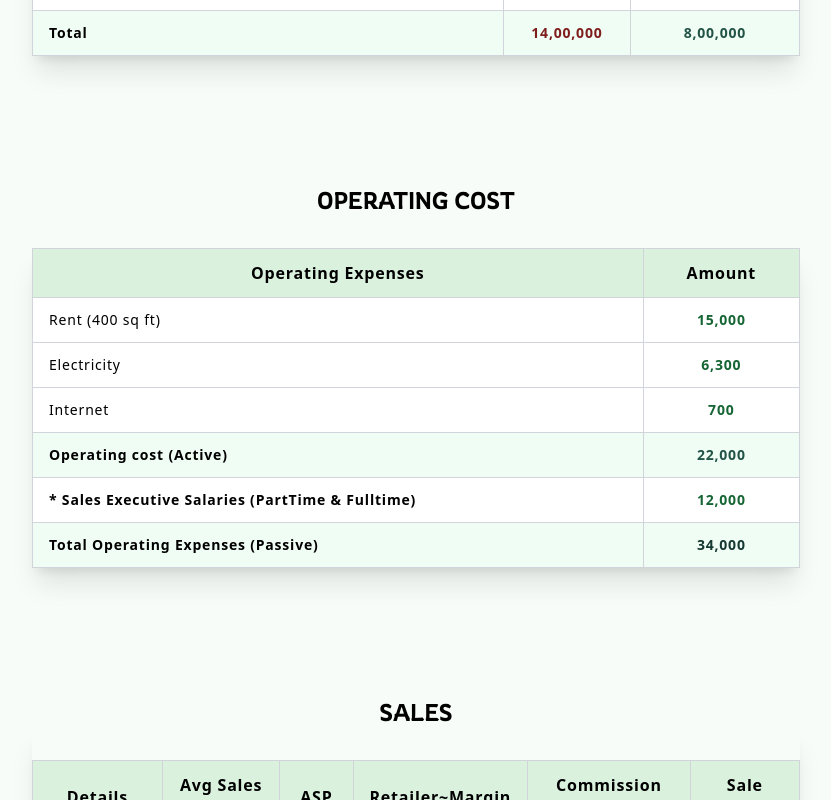
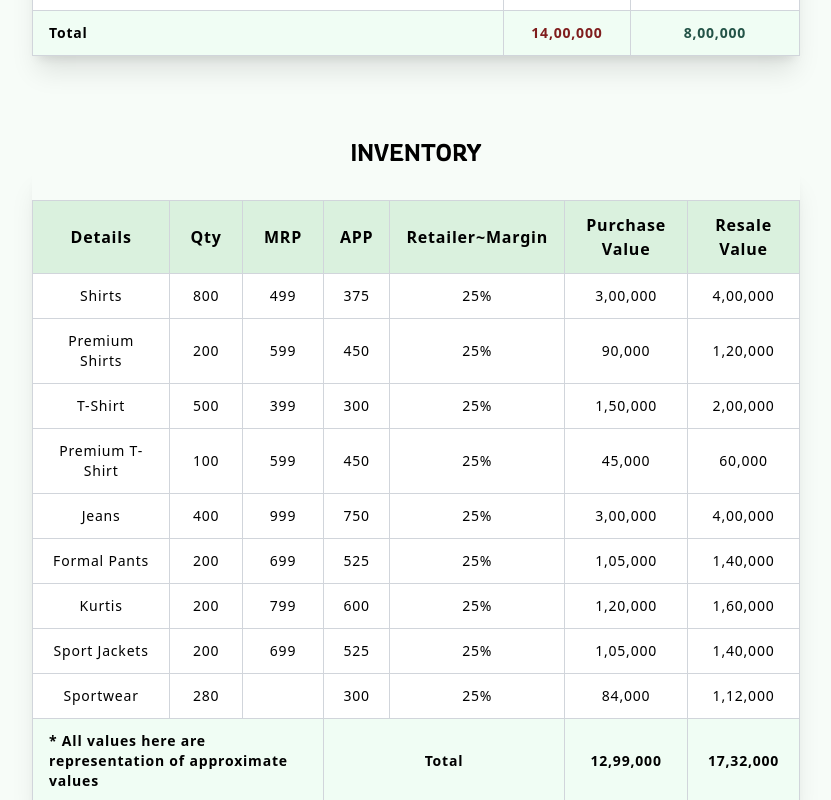
Before and after one commit to sandeshshinde30/voguevisionventures, a React (Vite) app: page / in a window 1280 px wide. Shown: the part 1200-2000 px from the top of the page, without its empty margins (224-1055 px from the left). Built offline with nearby package versions, Linux system fonts and the light colour scheme.

Commit message:
Inventory table added

```diff
--- a/src/components/footer.jsx
+++ b/src/components/footer.jsx
@@ -9,13 +9,16 @@ import { SlSocialYoutube } from "react-icons/sl";
 import { AiFillInstagram } from "react-icons/ai";
 import { FaFacebook, FaTwitter, FaYoutube, FaInstagram, FaUser, FaBars, FaTimes } from 'react-icons/fa';
 import { Link as RouterLink, useNavigate } from 'react-router-dom'; // Renamed to RouterLink
+import { useTranslation } from "react-i18next";
+export default function Footer(){
+    const {t} = useTranslation();
 
-export default function Footer(){
+
     return(
         <>
             <div className="rowdies flex flex-col lg:flex justify-center items-center pb-5">
                 <div className="">
-                   <h1 className="font-normal text-xl"> © 2025 VOGUE VISION VENTURES</h1>
+                   <h1 className="font-normal text-xl"> © {t("title")}</h1>
                 </div>
 
                 <div className="lg:mt-5 mt-3">
--- /dev/null
+++ b/src/components/inventory.jsx
@@ -0,0 +1,69 @@
+import React from "react";
+import "../css/header.css";
+import { useTranslation } from "react-i18next";
+export default function Inventory() {
+  const {t} = useTranslation();
+  const inventoryData = t("Inventory.inventoryData")
+
+  const totalCommissionOnPurchase = inventoryData
+    .reduce(
+      (acc, item) => acc + parseInt(item.commissionOnSale.replace(/,/g, "")),
+      0
+    )
+    .toLocaleString("en-IN");
+
+  const totalResaleValue = inventoryData
+    .reduce(
+      (acc, item) => acc + parseInt(item.saleValue.replace(/,/g, "")),
+      0
+    )
+    .toLocaleString("en-IN");
+
+  return (
+    <>
+      <div>
+        <div>
+          <h1 className="rowdies2 lg:text-2xl text-xl text-center">{t("Inventory.title")}</h1>
+        </div>
+        <div className="flex w-full h-full items-center justify-center">
+          {/* Add horizontal scrolling */}
+          <div className="overflow-x-auto w-[85%] shadow-xl lg:w-3/5">
+            <table className="mt-8 w-full  bg-white  tracking-wider">
+              <thead className="bg-lighter-green text-md">
+                <tr>
+                  <th className="border border-gray-300 px-4 py-3">{t("Inventory.columnTitle.col_1")}</th>
+                  <th className="border border-gray-300 px-4 py-3">{t("Inventory.columnTitle.col_2")}</th>
+                  <th className="border border-gray-300 px-4 py-3">{t("Inventory.columnTitle.col_3")}</th>
+                  <th className="border border-gray-300 px-4 py-3">{t("Inventory.columnTitle.col_4")}</th>
+                  <th className="border border-gray-300 px-4 py-3">{t("Inventory.columnTitle.col_5")}</th>
+                  <th className="border border-gray-300 px-4 py-3">{t("Inventory.columnTitle.col_6")}</th>
+                  <th className="border border-gray-300 px-4 py-3">{t("Inventory.columnTitle.col_7")}</th>
+                </tr>
+              </thead>
+              <tbody className="text-sm">
+                {inventoryData.map((item, index) => (
+                  <tr key={index}>
+                    <td className="p-2 text-center border border-gray-300 px-4 py-3">{item.details}</td>
+                    <td className="p-2 text-center border border-gray-300 px-4 py-3">{item.qty}</td>
+                    <td className="p-2 text-center border border-gray-300 px-4 py-3">{item.MRP}</td>
+                    <td className="p-2 text-center border border-gray-300 px-4 py-3">{item.APP}</td>
+                    <td className="p-2 text-center border border-gray-300 px-4 py-3">{item.retailerMargin}</td>
+                    <td className="p-2 text-center border border-gray-300 px-4 py-3">{item.commissionOnSale}</td>
+                    <td className="p-2 text-center border border-gray-300 px-4 py-3">{item.saleValue}</td>
+                  </tr>
+                ))}
+                <tr className="bg-green-50">
+                  <td colSpan={3} className="p-2 font-bold border border-gray-300 px-4 py-3">{t("sales.warning")}</td>
+
+                  <td colSpan={2} className="p-2 font-bold border text-center border-gray-300 px-4 py-3">{t("total")}</td>
+                  <td className="p-2 text-center font-bold border border-gray-300 px-4 py-3">{totalCommissionOnPurchase}</td>
+                  <td className="p-2 text-center font-bold border border-gray-300 px-4 py-3">{totalResaleValue}</td>
+                </tr>
+              </tbody>
+            </table>
+          </div>
+        </div>
+      </div>
+    </>
+  );
+}
--- a/src/components/mainPage.jsx
+++ b/src/components/mainPage.jsx
@@ -10,6 +10,7 @@ import { useNavigate } from "react-router-dom";
 import FixCost from "./fixCost";
 import LanguageSelector from "./langSelector"
 import { useTranslation } from 'react-i18next';
+import Inventory from "./inventory";
 
 
 export default function MainPage() {
@@ -47,6 +48,9 @@ export default function MainPage() {
         <div className="mt-20">
           <Capex />
         </div>
+        <div className="mt-20">
+          <Inventory />
+        </div>
         <div className="mt-32">
           <Opex />
         </div>
--- a/src/i18n.js
+++ b/src/i18n.js
@@ -13,6 +13,8 @@ i18n
     resources: {
       en: {
         translation: {
+          title : "2025 VOGUE VISION VENTURES",
+
           header : {
             title : "VOGUE VISION VENTURES"
           },
@@ -174,6 +176,31 @@ i18n
               phone2 : "Phone number must be exactly 10 digits.",
               msg : "Message field cannot be empty."
             }
+          },
+
+          Inventory : {
+            title : "INVENTORY",
+            columnTitle : {
+              col_1 : "Details",
+              col_2 : "Qty",
+              col_3 : "MRP",
+              col_4 : "APP",
+              col_5 : "Retailer~Margin",
+              col_6 : "Purchase Value",
+              col_7 : "Resale Value"
+            },
+            inventoryData : [
+              { "details": "Shirts", "qty": "800", "MRP": "499", "APP": "375", "retailerMargin": "25%", "commissionOnSale": "3,00,000", "saleValue": "4,00,000" },
+              { "details": "Premium Shirts", "qty": "200", "MRP": "599", "APP": "450", "retailerMargin": "25%", "commissionOnSale": "90,000", "saleValue": "1,20,000" },
+              { "details": "T-Shirt", "qty": "500", "MRP": "399", "APP": "300", "retailerMargin": "25%", "commissionOnSale": "1,50,000", "saleValue": "2,00,000" },
+              { "details": "Premium T-Shirt", "qty": "100", "MRP": "599","APP": "450", "retailerMargin": "25%", "commissionOnSale": "45,000", "saleValue": "60,000" },
+              { "details": "Jeans", "qty": "400", "MRP": "999", "APP": "750", "retailerMargin": "25%", "commissionOnSale": "3,00,000", "saleValue": "4,00,000" },
+              { "details": "Formal Pants", "qty": "200", "MRP": "699", "APP": "525", "retailerMargin": "25%", "commissionOnSale": "1,05,000", "saleValue": "1,40,000" },
+              { "details": "Kurtis", "qty": "200", "MRP": "799", "APP": "600","retailerMargin": "25%", "commissionOnSale": "1,20,000", "saleValue": "1,60,000" },
+              { "details": "Sport Jackets", "qty": "200", "MRP": "699", "APP": "525","retailerMargin": "25%", "commissionOnSale": "1,05,000", "saleValue": "1,40,000" },
+              { "details": "Sportwear", "qty": "280", "ASP": "399", "APP": "300","retailerMargin": "25%", "commissionOnSale": "84,000", "saleValue": "1,12,000" }
+            ],
+            warning: "* All values here are representation of approximate values"
           }
         },
       },
@@ -186,6 +213,7 @@ i18n
 
       mr: {
         translation: {
+          title : "२०२५ व्होग व्हिजन व्हेंचर्स",
           header : {
             title : "व्होग व्हिजन व्हेंचर्स"
           },
@@ -350,9 +378,31 @@ i18n
               phone2 : "फोन नंबर मस्ट बी 10 डिजिट",
               msg : "म्येसेज फील्ड कॅन नोट बी इम्प्टी"
             }
+          },
+          Inventory : {
+            title: "इन्व्हेंटरी",
+            columnTitle: {
+              col_1: "डिटेल्स",
+              col_2: "क्वांटिटी",
+              col_3: "एमआरपी",
+              col_4: "एपीपी",
+              col_5: "रिटेलर~मार्जिन",
+              col_6: "कमिशन ऑन सेल",
+              col_7: "रिसेल व्हॅल्यू"
+            },
+            inventoryData: [
+              { details: "शर्ट्स", qty: "800", MRP: "499", APP: "375", retailerMargin: "25%", commissionOnSale: "3,00,000", saleValue: "4,00,000" },
+              { details: "प्रीमियम शर्ट्स", qty: "200", MRP: "599", APP: "450", retailerMargin: "25%", commissionOnSale: "90,000", saleValue: "1,20,000" },
+              { details: "टी-शर्ट", qty: "500", MRP: "399", APP: "300", retailerMargin: "25%", commissionOnSale: "1,50,000", saleValue: "2,00,000" },
+              { details: "प्रीमियम टी-शर्ट", qty: "100", MRP: "599", APP: "450", retailerMargin: "25%", commissionOnSale: "45,000", saleValue: "60,000" },
+              { details: "जीन्स", qty: "400", MRP: "999", APP: "750", retailerMargin: "25%", commissionOnSale: "3,00,000", saleValue: "4,00,000" },
+              { details: "फॉर्मल पॅंट्स", qty: "200", MRP: "699", APP: "525", retailerMargin: "25%", commissionOnSale: "1,05,000", saleValue: "1,40,000" },
+              { details: "कुर्ती", qty: "200", MRP: "799", APP: "600", retailerMargin: "25%", commissionOnSale: "1,20,000", saleValue: "1,60,000" },
+              { details: "स्पोर्ट जॅकेट्स", qty: "200", MRP: "699", APP: "525", retailerMargin: "25%", commissionOnSale: "1,05,000", saleValue: "1,40,000" },
+              { details: "स्पोर्टवेअर", qty: "280", MRP: "399", APP: "300", retailerMargin: "25%", commissionOnSale: "84,000", saleValue: "1,12,000" }
+            ],
+            warning: "* आल व्हॅल्यूज हिअर आर रेप्रेझेंटेशन ऑफ अ‍ॅप्रॉक्सिमेट व्हॅल्यूज"
           }
-
-
         },
       },
     },
```
